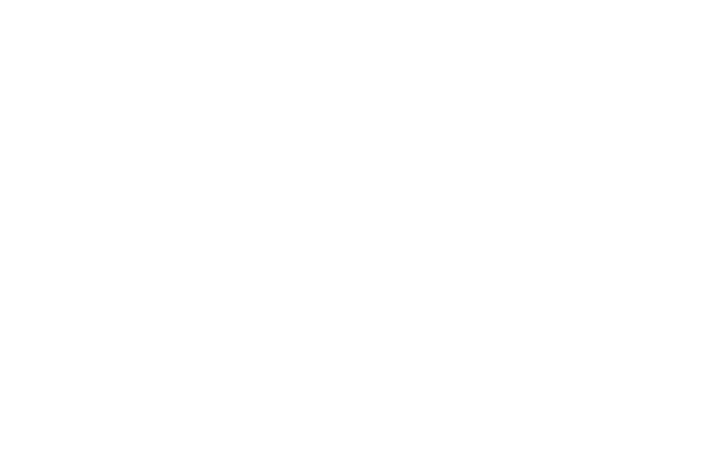
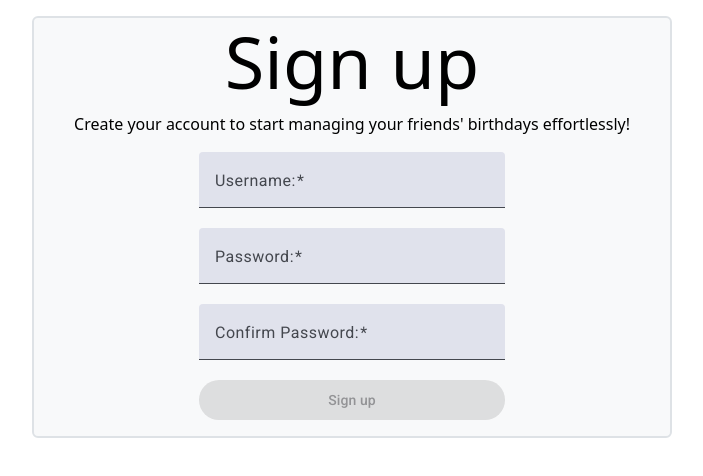
Before and after one commit to mkoutra/birthday-keeper-angular, an Angular app: page /register in a window 1280 px wide. Before the commit this address led to /. Shown: the top 476 px of the page, without its empty margins (288-991 px from the left). Built offline with nearby package versions, Linux system fonts and the light colour scheme.

Commit message:
User registration template

```diff
--- a/src/app/app.component.html
+++ b/src/app/app.component.html
@@ -1 +1 @@
-<router-outlet></router-outlet>
+<router-outlet/>
--- a/src/app/app.routes.ts
+++ b/src/app/app.routes.ts
@@ -1,7 +1,9 @@
 import { Routes } from '@angular/router';
 import { UserLoginComponent } from './components/user-login/user-login.component';
+import { UserRegisterComponent } from './components/user-register/user-register.component';
 
 export const routes: Routes = [
     { path:'login', component: UserLoginComponent},
     { path:'', redirectTo: '/login', pathMatch: 'full' },   // localhost:4200 then redirect to /login, path should match 100%
+    { path:'register', component: UserRegisterComponent},
 ];
--- a/src/app/components/user-login/user-login.component.html
+++ b/src/app/components/user-login/user-login.component.html
@@ -1,17 +1,19 @@
 
-<div class="container d-flex flex-column align-items-center border border-1 rounded mt-5 text-bg-light">
+<div class="container d-flex flex-column align-items-center border border-2 rounded mt-3 text-bg-light">
 
     <div>
         <h4 class="display-2 text-center">Welcome to Birthday Keeper!</h4>
     </div>
 
-    <div class="d-flex justify-content-evenly w-75">
+    <div class="d-flex justify-content-evenly w-75 mt-3">
+
         <div class="me-3 align-content-center w-50">
             <img src="images/birthday-cake.png" alt="BIRTHDAY CAKE IMAGE" class="img-fluid">
         </div>
 
         <form [formGroup]="form" class="form d-flex flex-column justify-content-center w-50 ms-3" (ngSubmit)="onSubmit()">
             <h3 class="display-5 text-center">Login</h3>
+
             <mat-form-field appearance="outline">
               <mat-label>Username</mat-label>
               <input type="text" matInput formControlName="username">
@@ -25,6 +27,19 @@
             </mat-form-field>
 
             <button mat-flat-button type="submit" [disabled]="form.invalid">Login</button>
+
+            @if (invalidLogin) {
+                <div class="alert alert-danger text-center mt-3">
+                    <strong>Error:</strong> Invalid username or password.
+                </div>
+            }
+
+            <div class="text-center fs-5 mt-3">
+                <span>Don't have an account?</span>
+                <div>
+                    <a routerLink="/register" class="text-decoration-underline"><strong>Sign up</strong></a>
+                </div>
+            </div>
         </form>
     </div>
 </div>
--- a/src/app/components/user-login/user-login.component.ts
+++ b/src/app/components/user-login/user-login.component.ts
@@ -6,11 +6,13 @@
 import { MatInputModule } from '@angular/material/input';
 import { MatFormFieldModule } from '@angular/material/form-field';
 import { MatButtonModule } from '@angular/material/button';
+import { RouterLink } from '@angular/router';
+import { Credentials } from '../../shared/interfaces/credentials';
 
 @Component({
   selector: 'app-user-login',
   standalone: true,
-  imports: [ReactiveFormsModule, MatButtonModule, MatFormFieldModule, MatInputModule],
+  imports: [ReactiveFormsModule, MatButtonModule, MatFormFieldModule, MatInputModule, RouterLink],
   templateUrl: './user-login.component.html',
   styleUrl: './user-login.component.css'
 })
@@ -24,8 +26,7 @@
     })
 
     onSubmit() {
-        const username = this.form.get('username')?.value;
-        const password = this.form.get('password')?.value;
-        console.log("Username: ", username, "Password: ", password)
+        const userCredentials =  this.form.value as Credentials
+        console.log(userCredentials)
     }
 }
--- /dev/null
+++ b/src/app/components/user-register/user-register.component.html
@@ -0,0 +1,49 @@
+<div class="container d-flex flex-column align-items-center border border-2 rounded mt-3 text-bg-light w-50">
+    <div>
+        <h3 class="display-2 text-center">Sign up</h3>
+        <span>Create your account to start managing your friends' birthdays effortlessly!</span>
+    </div>
+
+    <form [formGroup]="form" class="d-flex flex-column w-50 mt-3">
+
+        <mat-form-field>
+            <mat-label>Username:</mat-label>
+            <input matInput type="text" formControlName="username">
+            <mat-error>Username is required.</mat-error>
+        </mat-form-field>
+
+        <mat-form-field>
+            <mat-label>Password:</mat-label>
+            <input matInput type="password" formControlName="password" (focus)="showPassRequirements(true)">
+            @if (form.get('password')?.hasError('pattern')) {
+                <mat-error>Weak password.</mat-error>
+            } @else if (form.get('password')?.hasError('required')) {
+                <mat-error>Password is required.</mat-error>
+            }
+        </mat-form-field>
+
+        <div id="passwordRequirements" *ngIf="passwordRequirementsVisible" class="my-3">
+            Password must contain at least:
+            <ul class="list-group list-group-flush">
+                <li class="list-group-item text-bg-light">8 Characters</li>
+                <li class="list-group-item text-bg-light">One uppercase letter</li>
+                <li class="list-group-item text-bg-light">One lowercase letter</li>
+                <li class="list-group-item text-bg-light">One digit</li>
+                <li class="list-group-item text-bg-light">One special character <span matTooltip="!, &amp;, #, $, %, &, ., +, *">&#9432;</span></li>
+            </ul>
+        </div>
+
+        <mat-form-field>
+            <mat-label>Confirm Password:</mat-label>
+            <input matInput type="password" formControlName="confirmPassword">
+
+            @if(form.get("confirmPassword")?.hasError("passwordMismatch")) {
+                <mat-error>Passwords do not match.</mat-error>
+            } @else {
+                <mat-error>Confirm password is required.</mat-error>
+            }
+        </mat-form-field>
+
+        <button mat-flat-button (click)="onSubmit()" [disabled]="form.invalid" class="mb-3">Sign up</button>
+    </form>
+</div>
--- /dev/null
+++ b/src/app/components/user-register/user-register.component.ts
@@ -0,0 +1,51 @@
+import { Component } from '@angular/core';
+
+import { FormGroup, FormControl, ReactiveFormsModule, Validators, AbstractControl } from '@angular/forms';
+
+import { MatInputModule } from '@angular/material/input';
+import { MatFormFieldModule } from '@angular/material/form-field';
+import { MatButtonModule } from '@angular/material/button';
+import {MatTooltipModule} from '@angular/material/tooltip';
+import { NgIf } from '@angular/common';
+
+@Component({
+  selector: 'app-user-register',
+  standalone: true,
+  imports: [ReactiveFormsModule, MatButtonModule, MatFormFieldModule, MatInputModule, MatTooltipModule, NgIf],
+  templateUrl: './user-register.component.html',
+  styleUrl: './user-register.component.css'
+})
+export class UserRegisterComponent {
+    passwordRegex: RegExp = /^(?=.*?[a-z])(?=.*?[A-Z])(?=.*?[0-9])(?=.*?[!@#$%&.+*]).{8,}$/;
+
+    passwordRequirementsVisible: boolean = false;
+
+    form = new FormGroup({
+            username: new FormControl('', Validators.required),
+            password: new FormControl('', [Validators.required, Validators.pattern(this.passwordRegex)]),
+            confirmPassword: new FormControl('', [Validators.required, Validators.minLength(5)])
+        },
+        this.passwordConfirmPasswordValidator
+    )
+
+    passwordConfirmPasswordValidator(control: AbstractControl):{ [key:string]: boolean} | null {
+        const form = control as FormGroup;
+        const password = form.get('password')?.value;
+        const confirmPassword = form.get('confirmPassword')?.value;
+
+        if (password && confirmPassword && (password != confirmPassword)) {
+            form.get('confirmPassword')?.setErrors({passwordMismatch: true});
+            return {passwordMismatch: true}
+        }
+
+        return null
+    }
+
+    showPassRequirements(display: boolean) {
+        this.passwordRequirementsVisible = display;
+    }
+
+    onSubmit() {
+        console.log(this.form.value)
+    }
+}
--- /dev/null
+++ b/src/app/shared/interfaces/credentials.ts
@@ -0,0 +1,4 @@
+export interface Credentials {
+    username: string,
+    password: string
+}
```
Also changed, not shown: src/app/components/user-register/user-register.component.css (added).
